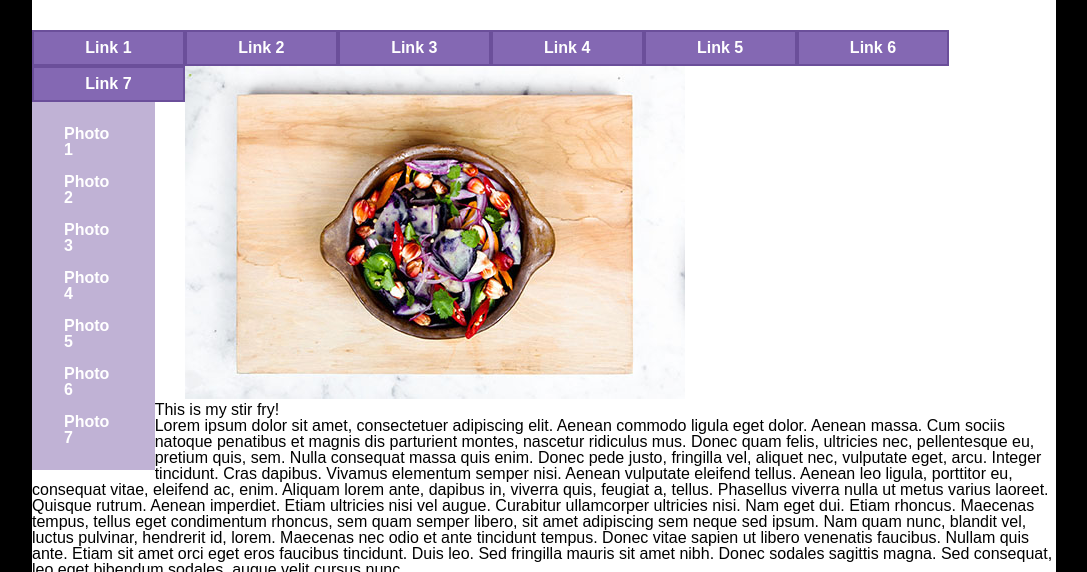
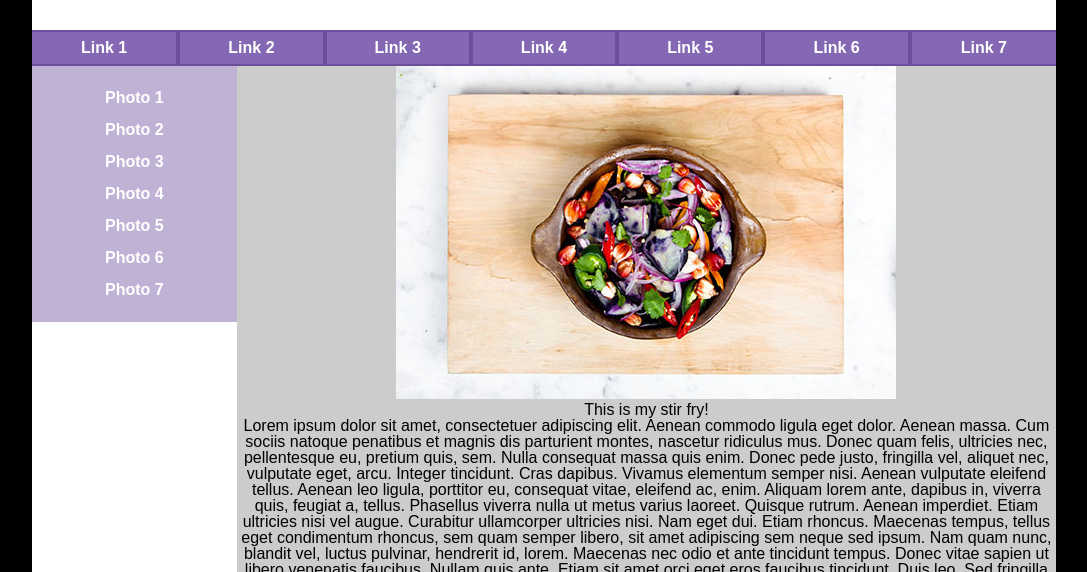
Before and after one commit to Raji14/week4-mockup-practice, a plain HTML site: page index.html in a window 1280 px wide. Shown: the part 114-686 px from the top of the page, without its empty margins (96-1183 px from the left). Drawn offline with Linux system fonts and the light colour scheme.

Commit message:
css edits

```diff
--- a/index.html
+++ b/index.html
@@ -19,20 +19,21 @@
 
     <!--navigation links-->
     <nav class="main-nav">
-      <ul class="main-nav">
-        <li class="main-nav"><a href="">Link 1</a></li>
-        <li class="main-nav"><a href="">Link 2</a></li>
-        <li class="main-nav"><a href="">Link 3</a></li>
-        <li class="main-nav"><a href="">Link 4</a></li>
-        <li class="main-nav"><a href="">Link 5</a></li>
-        <li class="main-nav"><a href="">Link 6</a></li>
-        <li class="main-nav"><a href="">Link 7</a></li>
+      <ul class="group">
+        <li><a href="">Link 1</a></li>
+        <li><a href="">Link 2</a></li>
+        <li><a href="">Link 3</a></li>
+        <li><a href="">Link 4</a></li>
+        <li><a href="">Link 5</a></li>
+        <li><a href="">Link 6</a></li>
+        <li><a href="">Link 7</a></li>
       </ul>
     </nav>
 
+    <article class="main-content group">
     <!--aside that contains the ul with links-->
-    <aside>
-      <ul>
+      <aside>
+       <ul>
         <li><a href="">Photo 1</a></li>
         <li><a href="">Photo 2</a></li>
         <li><a href="">Photo 3</a></li>
@@ -41,20 +42,22 @@
         <li><a href="">Photo 6</a></li>
         <li><a href="">Photo 7</a></li>
       </ul>
-    </aside>
-
-
-    <article>
+      </aside>
+      <section>
       <figure>
         <img src="images/stirfry.jpg" alt="stirfry">
         <figcaption>This is my stir fry!</figcaption>
       </figure>
       <p>Lorem ipsum dolor sit amet, consectetuer adipiscing elit. Aenean commodo ligula eget dolor. Aenean massa. Cum sociis natoque penatibus et magnis dis parturient montes, nascetur ridiculus mus. Donec quam felis, ultricies nec, pellentesque eu, pretium quis, sem. Nulla consequat massa quis enim. Donec pede justo, fringilla vel, aliquet nec, vulputate eget, arcu.  Integer tincidunt. Cras dapibus. Vivamus elementum semper nisi. Aenean vulputate eleifend tellus. Aenean leo ligula, porttitor eu, consequat vitae, eleifend ac, enim. Aliquam lorem ante, dapibus in, viverra quis, feugiat a, tellus. Phasellus viverra nulla ut metus varius laoreet. Quisque rutrum. Aenean imperdiet. Etiam ultricies nisi vel augue. Curabitur ullamcorper ultricies nisi. Nam eget dui. Etiam rhoncus. Maecenas tempus, tellus eget condimentum rhoncus, sem quam semper libero, sit amet adipiscing sem neque sed ipsum. Nam quam nunc, blandit vel, luctus pulvinar, hendrerit id, lorem. Maecenas nec odio et ante tincidunt tempus. Donec vitae sapien ut libero venenatis faucibus. Nullam quis ante. Etiam sit amet orci eget eros faucibus tincidunt. Duis leo. Sed fringilla mauris sit amet nibh. Donec sodales sagittis magna. Sed consequat, leo eget bibendum sodales, augue velit cursus nunc, </p>
+      </section>
+
+    </article>
 
 
 
 
-    </article>
+
+
 
     <!--footer here-->
     <footer>
--- a/styles/stylesheet.css
+++ b/styles/stylesheet.css
@@ -28,7 +28,6 @@ font-size: 3em;
   /* background-color, remove bullets, border on each individual element, float elements, center elements, width on links, font color */
   background-color:#8468b3;
   margin: 0;
-  display: inline;
   width: 100%;
   }
 
@@ -40,35 +39,48 @@ font-size: 3em;
 
 .main-nav ul li  {
   float: left;
-  padding: .50em;
-  border: solid 2px #6b4f9a;
-  width: 12.98%;
+  width: 14.2857%;
   text-align: center;
 }
 
 .main-nav ul li a {
+  display: block;
   color: #fff;
   text-decoration: none;
   font-weight: bold;
+  padding: .50em;
+  border: solid 2px #6b4f9a;
 }
 
-aside {
+.main-nav ul li:first-child a {
+  border-left: none;
+}
+
+.main-nav ul li:last-child a {
+  border-right: none;
+}
+
+.main-content {
+  width: 100%;
+  text-align: center;
+}
+
+.main-content aside {
+  width: 20%;
   /* background-color, clear float, and then float*/
-  clear: both;
   float: left;
   background-color: #c0b2d5;
-  height: auto;
+  height: 100%;
 }
 
-aside ul {
+.main-content aside ul {
    /* background-color, clear float, and then float*/
   list-style-type: none;
   padding: 1em;
-  width: 30%;
   background-color: #c0b2d5;
 }
 
-aside ul li a {
+.main-content aside ul li a {
   display: block;
   color: #fff;
   text-decoration: none;
@@ -76,18 +88,24 @@ aside ul li a {
   padding: 8px 16px;
 }
 
-
-
 figure {
   margin: auto;
 }
 
-section {
+.main-content section {
   background-color: #cccccc;
   margin:auto;
+  float: left;
+  width: 80%;
 }
 
 footer {
   float: left;
   margin: auto;
 }
+
+.group:after {
+  content: "";
+  display: table;
+  clear: both;
+}
```
